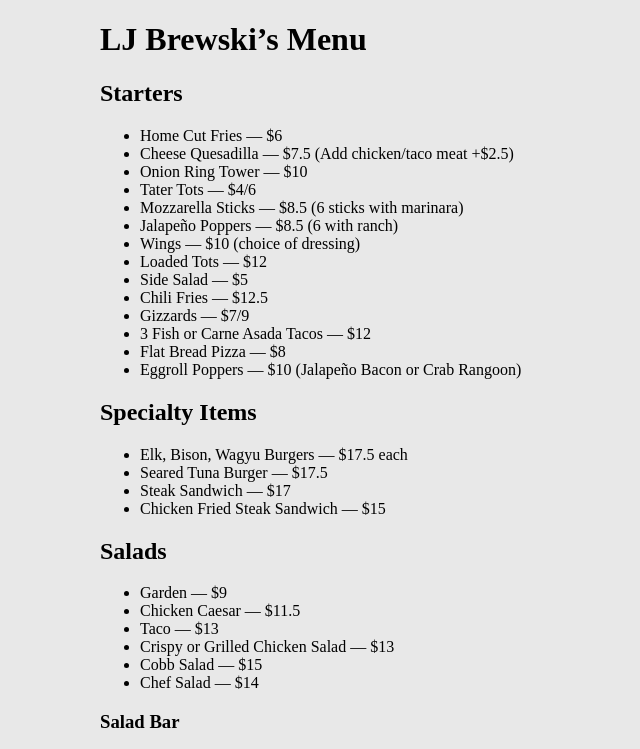
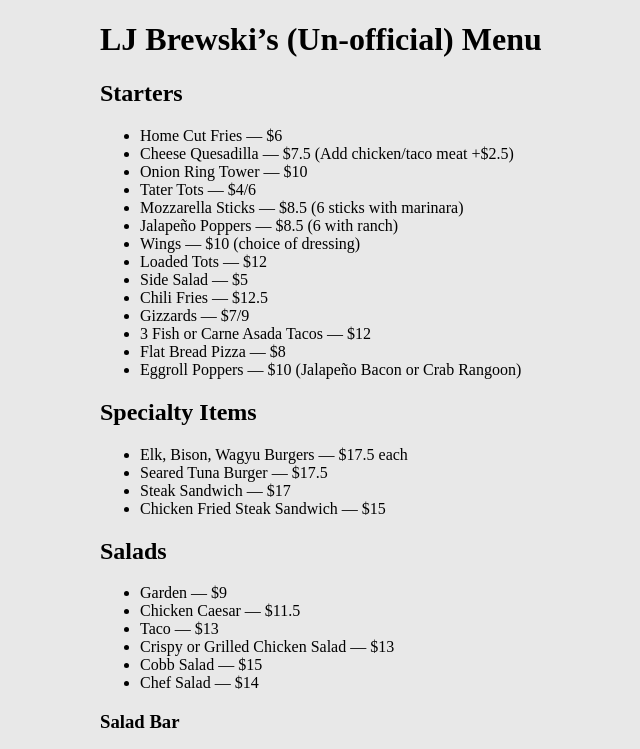
Before and after one commit to djbrieck/LJ-Brewskis, a plain HTML site: page docs/LJBrewskisMenu.html in a window 1280 px wide. Shown: the top 749 px of the page, without its empty margins (140-780 px from the left). Drawn offline with Linux system fonts and the light colour scheme.

Commit message:
making sure this dynamic translated menu title shows its un offical

```diff
--- a/docs/LJBrewskisMenu.html
+++ b/docs/LJBrewskisMenu.html
@@ -6,7 +6,7 @@
   <title>LJ Brewskis (Un-official) - Takeout Menu - plain text</title>
 </head>
 <body>
-  <h1>LJ Brewski’s Menu</h1>
+  <h1>LJ Brewski’s (Un-official) Menu</h1>
 
   <h2>Starters</h2>
   <ul>
```
